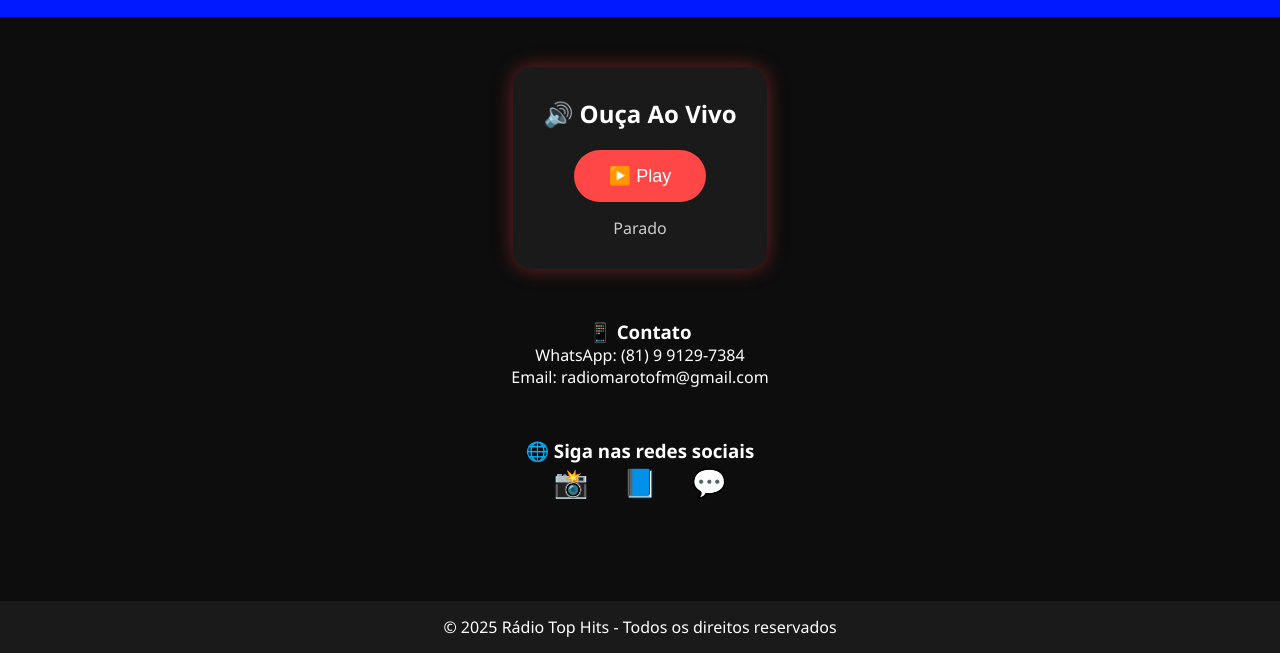
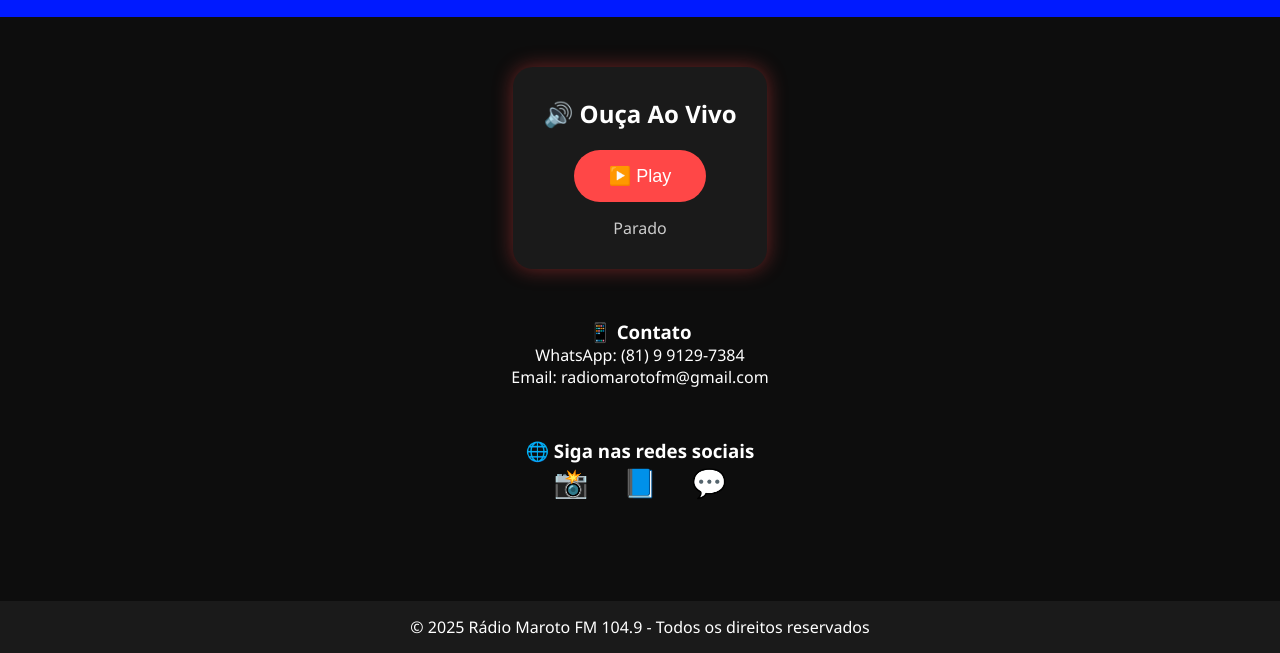
Before and after one commit to RadioMarotofm/radiomarotofm, a plain HTML site: page index.html in a window 1280 px wide. Shown: the part 382-1035 px from the top of the page. Drawn offline with Linux system fonts and the light colour scheme.

Commit message:
index.html

```diff
--- a/index.html
+++ b/index.html
@@ -138,7 +138,7 @@
     </div>
 
     <footer>
-        <p>&copy; 2025 Rádio Top Hits - Todos os direitos reservados</p>
+        <p>&copy; 2025 Rádio Maroto FM 104.9 - Todos os direitos reservados</p>
     </footer>
 
     <script>
```
